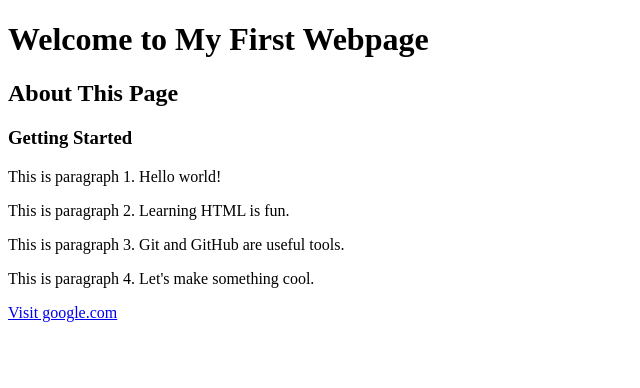
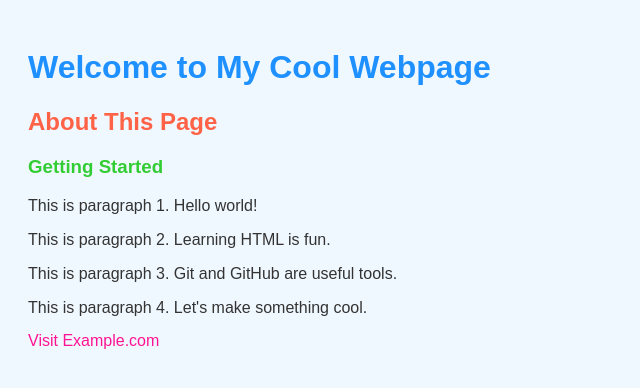
Before and after one commit to jwangetha/My_First_Portfolio, a plain HTML site: page base_index.html in a window 1280 px wide. Shown: the whole page, without its empty margins (0-640 px from the left). Drawn offline with Linux system fonts and the light colour scheme.

Commit message:
Update base_index.html

```diff
--- a/base_index.html
+++ b/base_index.html
@@ -2,10 +2,25 @@
 <html lang="en">
   <head>
     <meta charset="UTF-8">
+    <meta name="viewport" content="width=device-width, initial-scale=1.0">
     <title>My Cool First Webpage</title>
+    <style>
+      body {
+        font-family: Arial, sans-serif;
+        background-color: #f0f8ff;
+        color: #333;
+        padding: 20px;
+      }
+      h1 { color: #1e90ff; }
+      h2 { color: #ff6347; }
+      h3 { color: #32cd32; }
+      a { color: #ff1493; text-decoration: none; }
+      a:hover { text-decoration: underline; }
+      p { margin-bottom: 15px; }
+    </style>
   </head>
   <body>
-    <h1>Welcome to My First Webpage</h1>
+    <h1>Welcome to My Cool Webpage</h1>
     <h2>About This Page</h2>
     <h3>Getting Started</h3>
 
@@ -14,6 +29,6 @@
     <p>This is paragraph 3. Git and GitHub are useful tools.</p>
     <p>This is paragraph 4. Let's make something cool.</p>
 
-    <a href="https://www.google.com" target="_blank">Visit google.com</a>
+    <a href="https://www.example.com" target="_blank">Visit Example.com</a>
   </body>
 </html>
```
